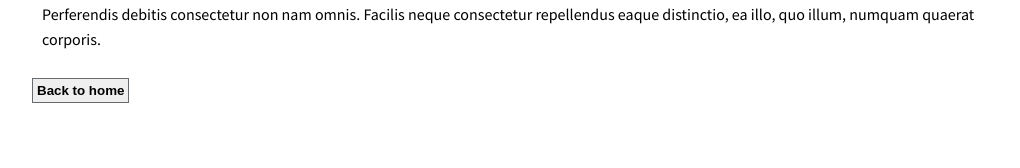
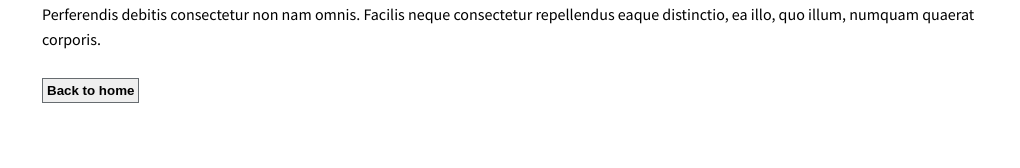
Before and after one commit to Jeevaf22/laptop, a React (Create React App) app: page /about in a window 1280 px wide. Shown: the part 577-745 px from the top of the page, without its empty margins (108-1128 px from the left). Built offline with nearby package versions, Linux system fonts and the light colour scheme.

Commit message:
refactored existing component

```diff
--- a/src/About.js
+++ b/src/About.js
@@ -51,7 +51,7 @@ const About = () => {
         corporis.
       </p>
       {/* Back to home button */}
-      <div>
+      <div style={{ margin: "10px" }}>
         <button className="btn-back" onClick={() => navigate("/")}>
           Back to home
         </button>
--- a/src/Product.js
+++ b/src/Product.js
@@ -8,7 +8,7 @@ const Product = () => {
   return (
     <div className="container">
       {error && <div className="err">{error}</div>}
-      {!error && <h1>Shop E-Commerce Prodcuts at Low Prices</h1>}
+      {!error && <h1>Shop E-Commerce Products at Low Prices</h1>}
       {products && <Container products={products} />}
     </div>
   );
--- a/src/index.css
+++ b/src/index.css
@@ -231,6 +231,7 @@ input:focus {
   cursor: pointer;
   border: 1px solid #676c70;
 }
+
 /* Media query */
 @media screen and (max-width: 1024px) {
   .container {
```
